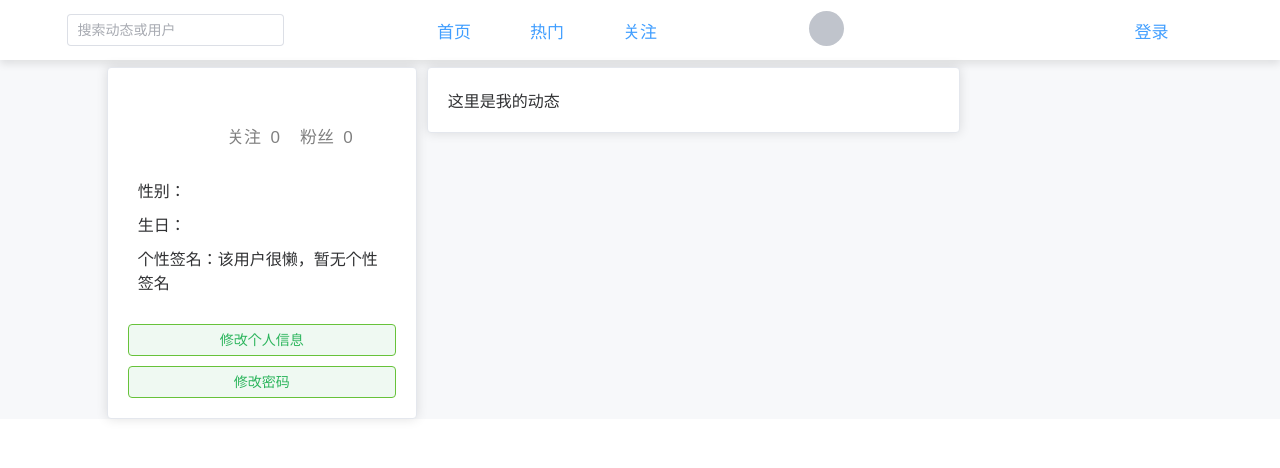
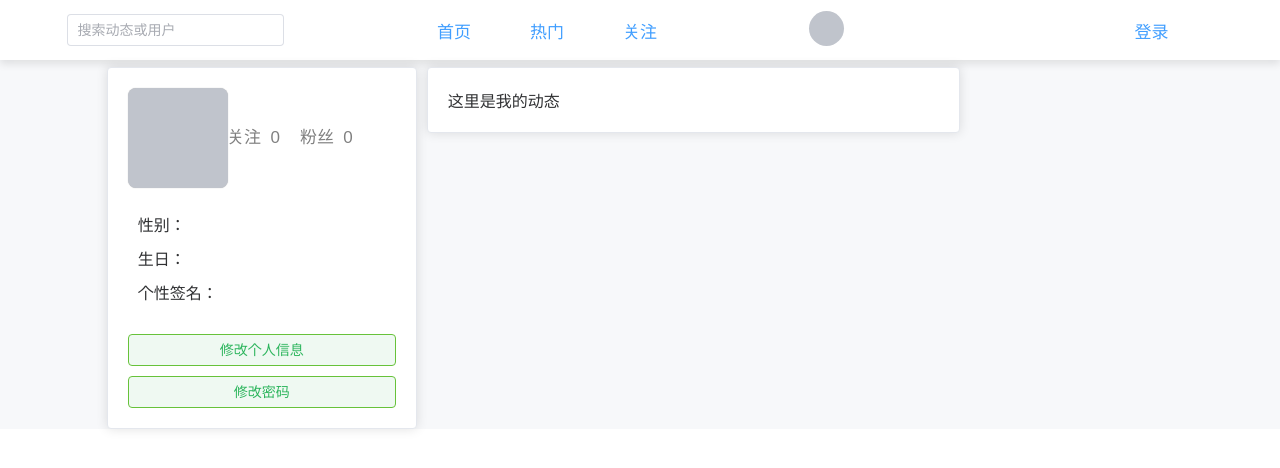
Before and after one commit to eternal-heart-k/OnlineSocial, a Vue app: page /user/profile in a window 1280 px wide. Shown: the top 468 px of the page. Built offline with nearby package versions, Linux system fonts and the light colour scheme; some icons are missing.

Commit message:
add before call api function

```diff
--- a/src/components/MyProfile.vue
+++ b/src/components/MyProfile.vue
@@ -4,11 +4,11 @@
             <el-row>
                 <el-col :span="8" class="my-info-main-left my-image">
                     <el-upload
+                        :disabled="!isLogin"
                         :show-file-list="false"
                         :http-request="updateAvatar"
                     >
-                        <el-avatar v-if="avatarUrl" class="my-avatar" shape="square" :size="100" :fit="fit" :src="avatarUrl"/>
-                        <i v-else class="el-icon-plus avatar-uploader-icon"></i>
+                        <el-avatar class="my-avatar" shape="square" :size="100" :fit="fit" :src="avatarUrl"/>
                     </el-upload>
                 </el-col>
                 <el-col :span="16" class="user-info-main-right">
@@ -51,6 +51,12 @@ export default {
     setup() {
         const store = useStore();
         const fit = "cover";
+        let isLogin = computed({
+            get() {
+                return store.state.user.isLogin;
+            },
+            set() {}
+        });
         let avatarUrl = computed({
             get() {
                 return store.state.user.avatarUrl;
@@ -78,7 +84,7 @@ export default {
         let personalSignature = computed({
             get() {
                 if (store.state.user.personalSignature == null || store.state.user.personalSignature == "") {
-                    return "个性签名：该用户很懒，暂无个性签名";
+                    return "个性签名：" + store.state.user.personalSignature;
                 }
                 return "个性签名：" + store.state.user.personalSignature.replace(/\r\n/g, '<br/>').replace(/\n/g, '<br/>').replace(/\s/g, '&nbsp;');
             },
@@ -103,17 +109,29 @@ export default {
             alert("粉丝信息");
         };
         const updateUserInfoFormShow = () => {
-            store.dispatch("updateUpdateUserInfoFormShow", {
-                Status: true
+            store.dispatch("beforeAction", {
+                func() {
+                    store.dispatch("updateUpdateUserInfoFormShow", {
+                        Status: true
+                    });
+                }
             });
         };
         const updatePasswordFormShow = () => {
-            store.dispatch("updateUpdatePasswordFormShow", {
-                Status: true
+            store.dispatch("beforeAction", {
+                func() {
+                    store.dispatch("updateUpdatePasswordFormShow", {
+                        Status: true
+                    });
+                }
             });
         };
         const updateAvatar = (ops) => {
-            store.dispatch("updateAvatar", ops.file);
+            store.dispatch("beforeAction", {
+                func() {
+                    store.dispatch("updateAvatar", ops.file);
+                }
+            });
         };
         return {
             fit,
@@ -124,6 +142,7 @@ export default {
             personalSignature,
             gender,
             birthday,
+            isLogin,
             followUserInfoShow,
             followedUserInfoShow,
             updateUserInfoFormShow,
--- a/src/store/index.js
+++ b/src/store/index.js
@@ -13,6 +13,13 @@ export default createStore({
   mutations: {
   },
   actions: {
+    beforeAction(context, data) {
+      if (!context.rootState.user.isLogin) {
+        alert("暂未登录，请先登录");
+        return;
+      }
+      data.func();
+    }
   },
   modules: {
     user: ModuleUser,
--- a/src/views/HomeHeaderView.vue
+++ b/src/views/HomeHeaderView.vue
@@ -108,6 +108,7 @@ export default {
     };
     const loginShow = () => {
       $(".login_module").show();
+      alert("因网站刚开发中，短信验证码以及QQ快速登录功能暂未实现，需要登录进去可以使用测试账号test|123456");
     };
     return {
       Search,
```
